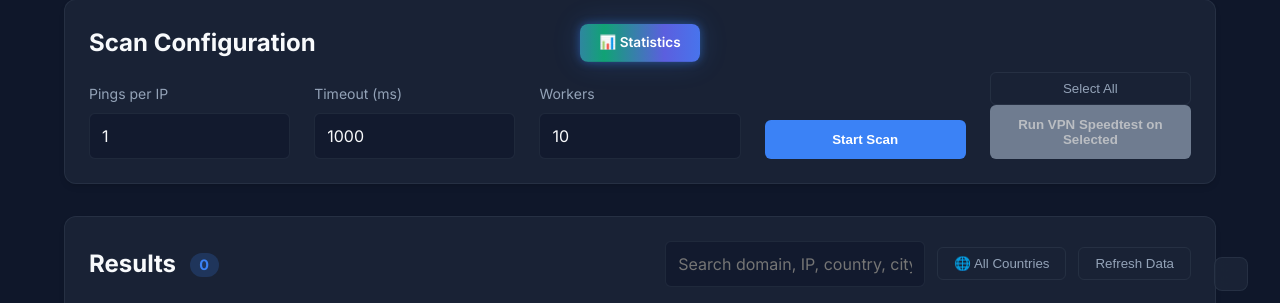
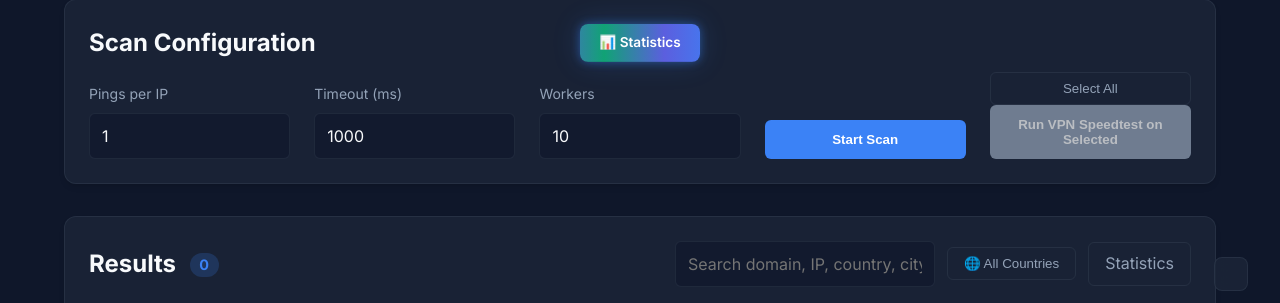
Before and after one commit to no2bugs/geo-ip-perf-analyzer, a Flask app: page / in a window 1280 px wide. Shown: the part 528-831 px from the top of the page. Run offline with Flask 3, Linux system fonts and the light colour scheme; data that the repository does not hold is empty.

Commit message:
Replace Refresh Data button with Statistics link

```diff
--- a/web/static/script.js
+++ b/web/static/script.js
@@ -1,7 +1,7 @@
 document.addEventListener('DOMContentLoaded', () => {
     const startBtn = document.getElementById('startBtn');
     const stopBtn = document.getElementById('stopBtn');
-    const refreshBtn = document.getElementById('refreshBtn');
+
     const searchInput = document.getElementById('search');
     const resultsBody = document.getElementById('resultsBody');
     const progressBar = document.getElementById('progressBar');
@@ -108,7 +108,7 @@ document.addEventListener('DOMContentLoaded', () => {
 
     startBtn.addEventListener('click', startScan);
     stopBtn.addEventListener('click', stopScan);
-    refreshBtn.addEventListener('click', fetchResults);
+
     searchInput.addEventListener('input', filterResults);
 
     // VPN Speedtest controls
--- a/web/templates/index.html
+++ b/web/templates/index.html
@@ -145,7 +145,7 @@
                                 <div class="country-list" id="countryFilterList"></div>
                             </div>
                         </div>
-                        <button id="refreshBtn" class="secondary-btn">Refresh Data</button>
+                        <a href="/statistics" class="secondary-btn" style="text-decoration:none;text-align:center;">Statistics</a>
                     </div>
                 </div>
 
```
